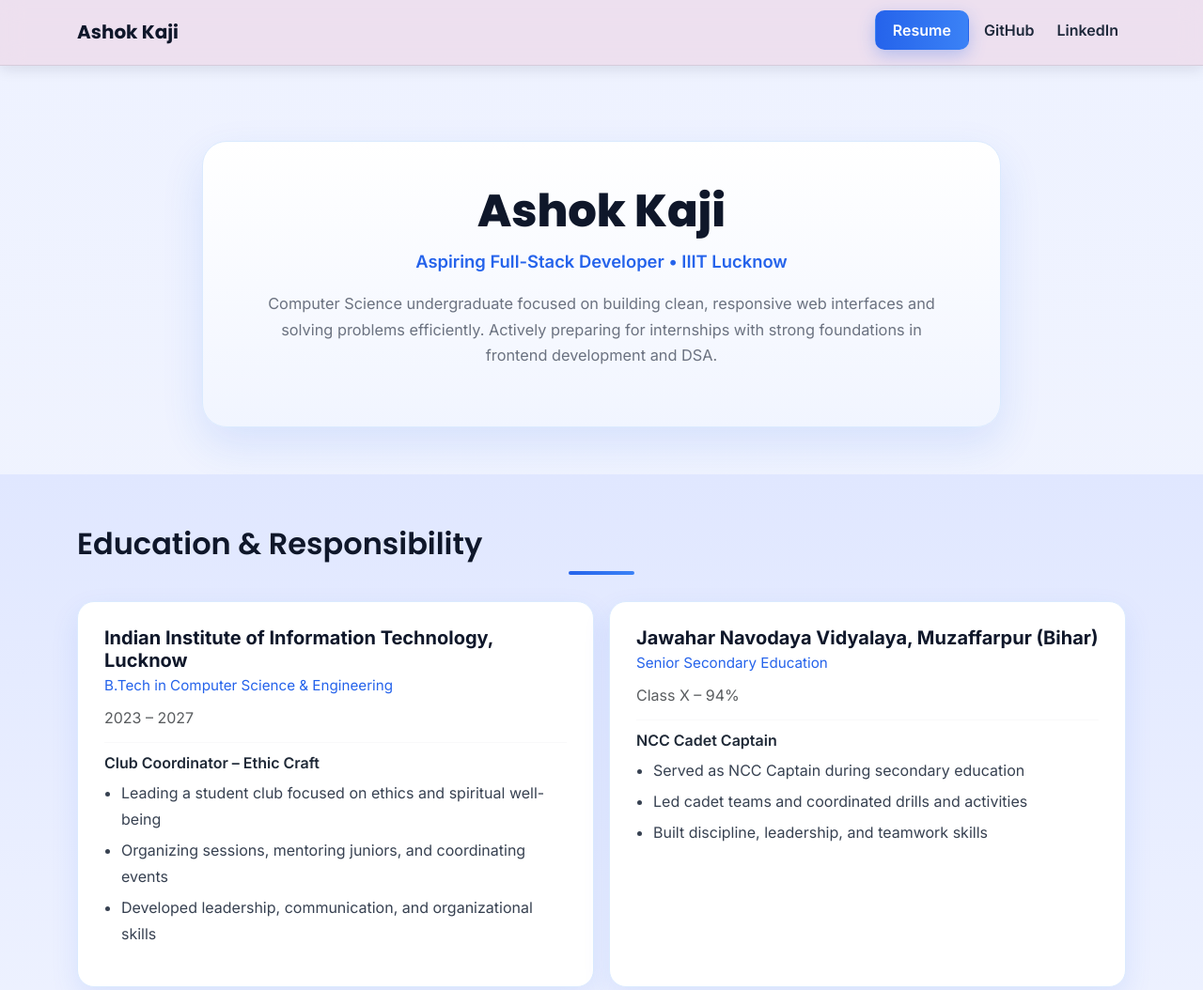
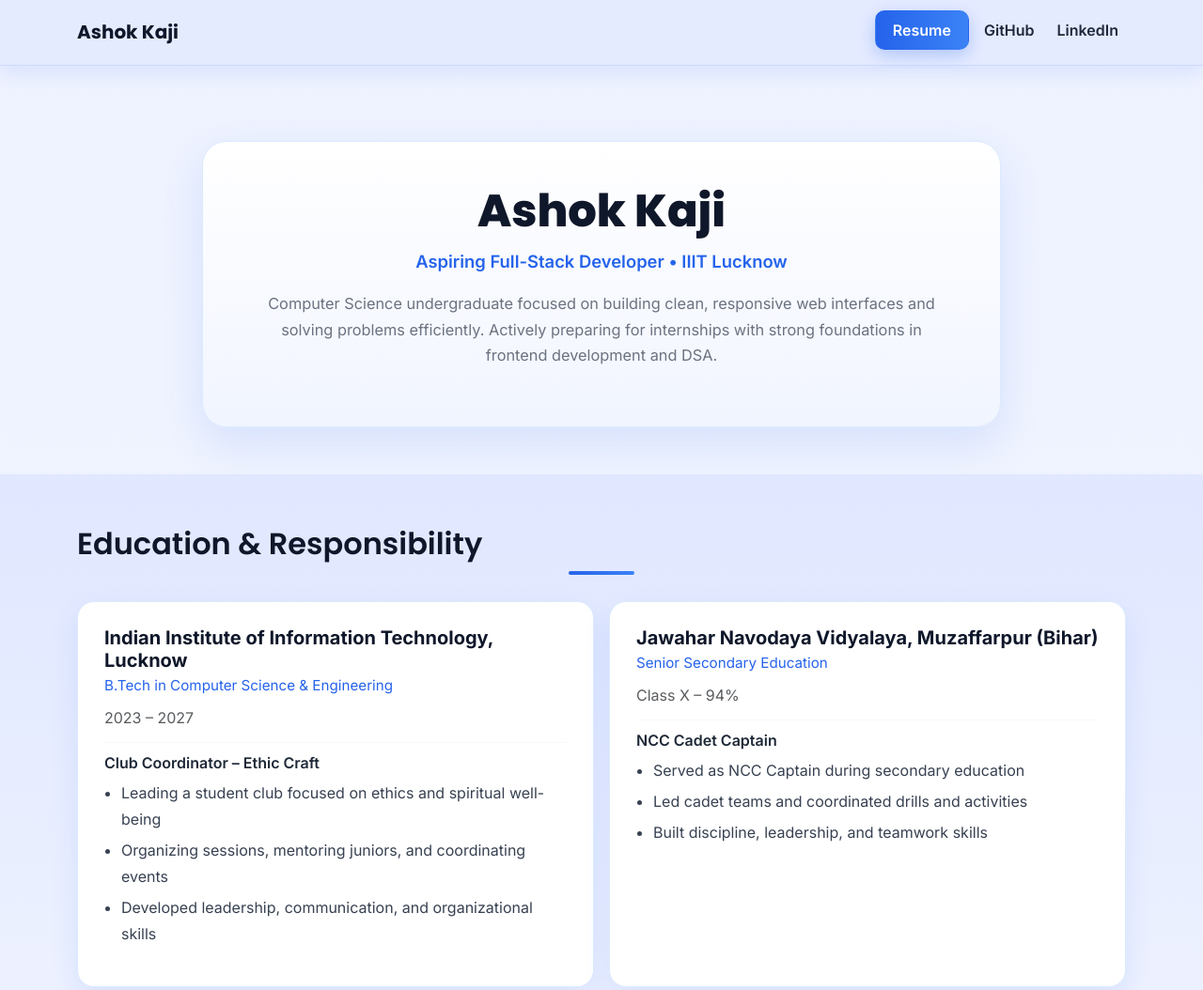
Before and after one commit to ashokkaji26/personal-portfolio, a plain HTML site: page index.html in a window 1280 px wide. Shown: the top 1054 px of the page at 94% size. Drawn offline with nearby package versions, Linux system fonts and the light colour scheme.

Commit message:
finalized navbar

```diff
--- a/css/style.css
+++ b/css/style.css
@@ -32,11 +32,11 @@ body {
 /* ================= NAVBAR ================= */
 
 .custom-navbar {
-    background: rgba(236, 193, 212, 0.372); /* premium cool grey */
-    backdrop-filter: blur(12px);
-    border-bottom: 1px solid rgba(15, 23, 42, 0.10);
+    background: rgba(226, 232, 255, 0.75); /* premium bluish glass */
+    backdrop-filter: blur(14px);
+    border-bottom: 1px solid rgba(37, 99, 235, 0.12);
     padding: 10px 0;
-    box-shadow: 0 4px 14px rgba(15, 23, 42, 0.10);
+    box-shadow: 0 6px 20px rgba(37, 99, 235, 0.12);
 }
 
 /* Brand name */
```
